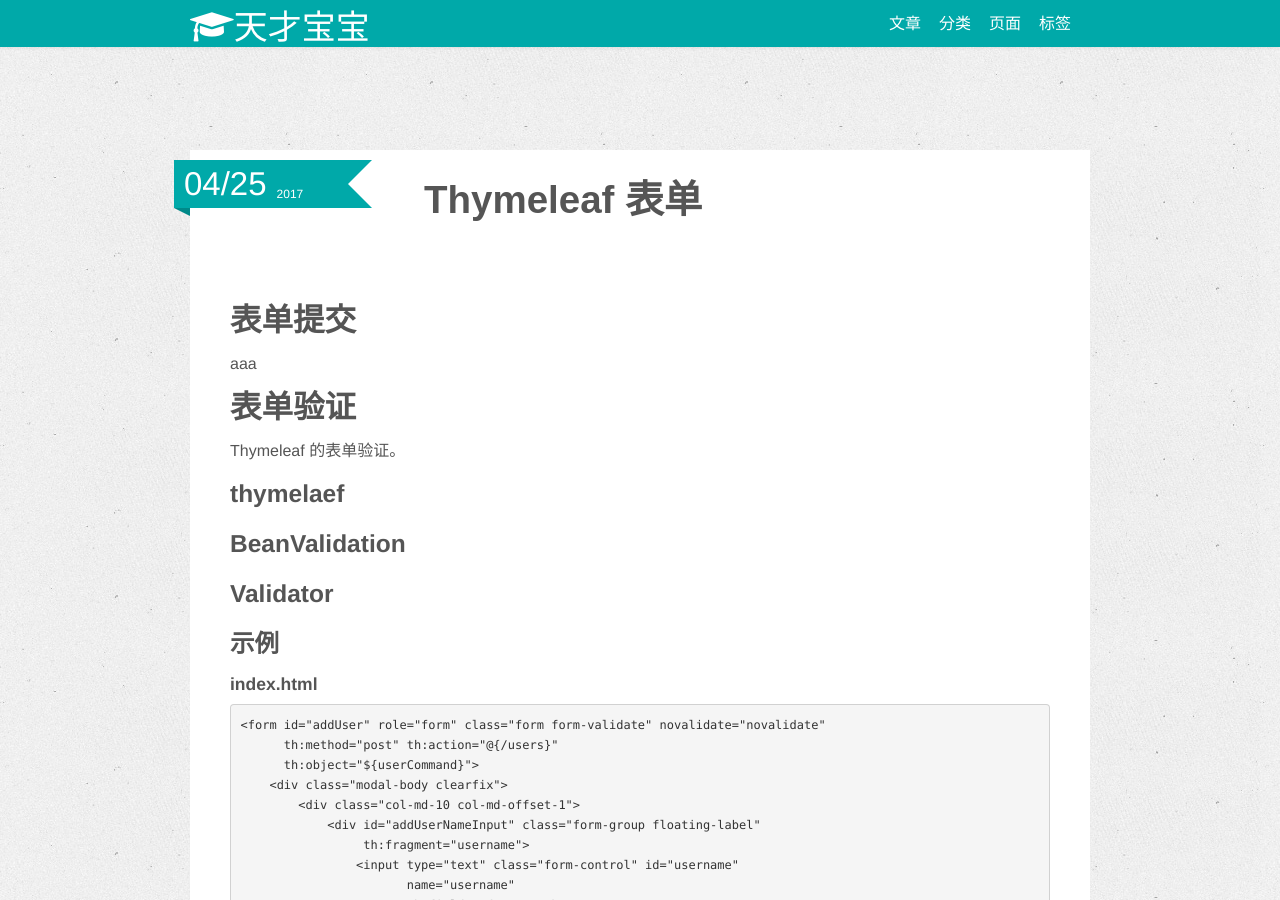
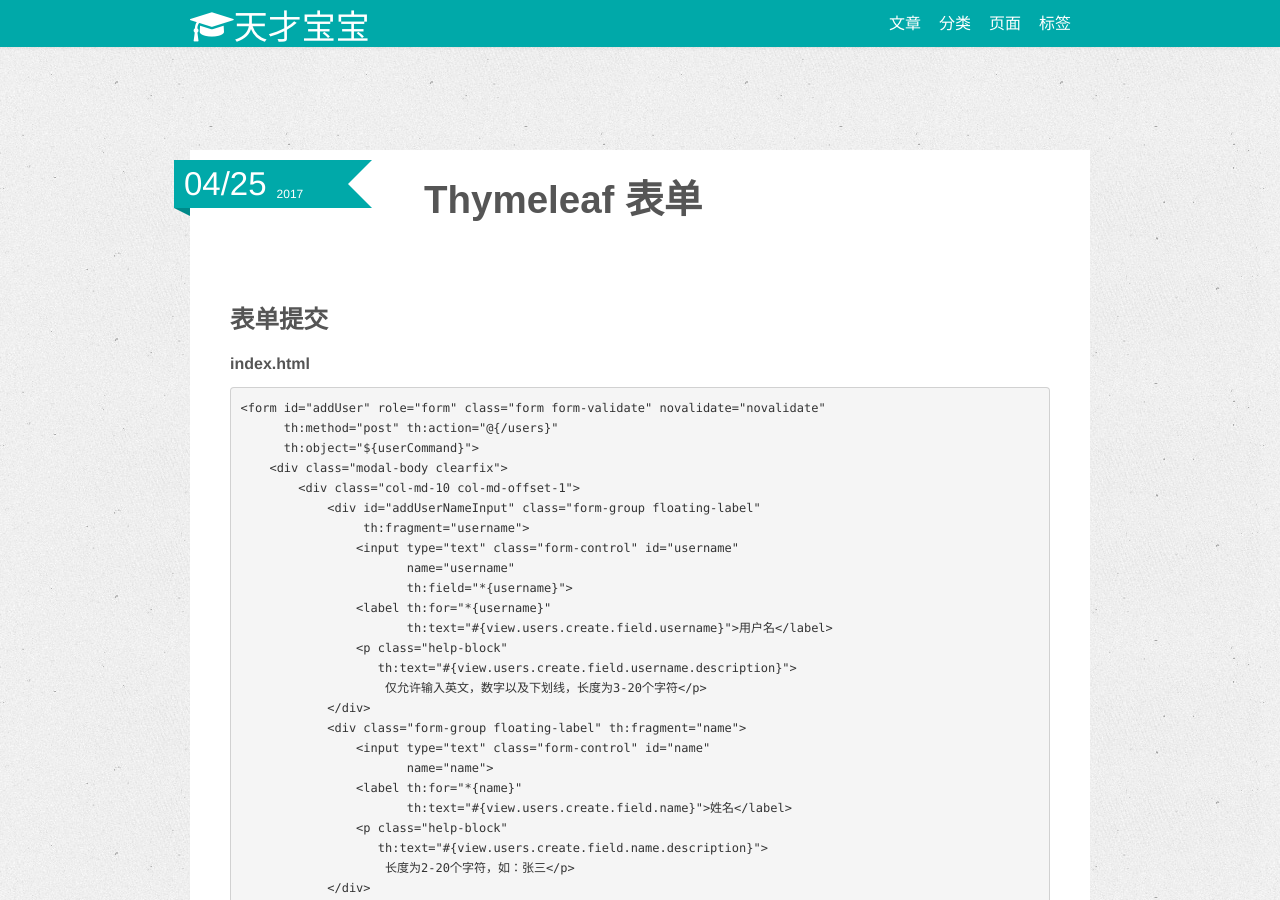
Before and after one commit to wanlp10/wuchao.github.io, a Jekyll site: the page built from _posts/2017-04-25-Thymeleaf表单.md, in a window 1280 px wide and 900 px high. Built offline with Jekyll 4.4.1, drawn with Linux system fonts in a browser that asks for light colours; nearby versions of some CDN libraries; Markdown is read by kramdown in place of the engine named in the settings; comment, search, counter and statistics services are not loaded; some of the changed text lies outside the part shown.

Commit message:
initial commit

````diff
--- a/_posts/2017-04-25-Thymeleaf表单.md
+++ b/_posts/2017-04-25-Thymeleaf表单.md
@@ -11,22 +11,8 @@ tags : [Thymeleaf]
 
 <!--break-->
 
-## 表单提交
-aaa
-
-## 表单验证
-Thymeleaf 的表单验证。
-
-### thymelaef
-
-### BeanValidation
-
-### Validator
-
-
-### 示例
-
-#### index.html
+### 表单提交
+**index.html**
 ```
 <form id="addUser" role="form" class="form form-validate" novalidate="novalidate"
       th:method="post" th:action="@{/users}"
@@ -184,7 +173,7 @@ public String index(@ModelAttribute UserCommand userCommand, Model model) {
 }
 ```
 
-#### UserCreateController.java
+**UserCreateController.java**
 ```
 @Controller
 @RequestMapping(value = "/users")
@@ -214,7 +203,7 @@ public class UserCreateController {
 }
 ```
 
-#### 验证
+### 验证
 ![images_2017-4-25_15-13-40](../../../images/images_2017-4-25_15-13-40.png)
 
 ### FAQ
````
Also changed, not shown: other parts of _posts/2017-04-25-Thymeleaf表单.md (+7 -4 lines).
